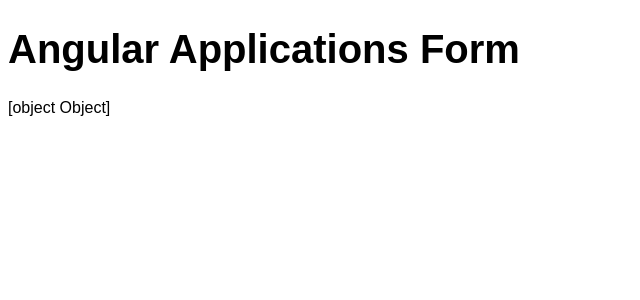
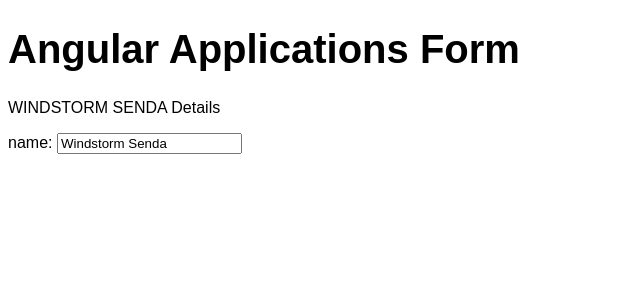
Before and after one commit to sambulosenda/Formapplications, an Angular app: page / in a window 1280 px wide. Shown: the top 300 px of the page, without its empty margins (0-640 px from the left). Built offline with nearby package versions, Linux system fonts and the light colour scheme.

Commit message:
kick the ass code

```diff
--- a/src/app/app.component.css
+++ b/src/app/app.component.css
@@ -1,5 +1,4 @@
-h1 {
-    font-family: Arial, Helvetica, sans-serif;
+h1 {    font-family: Arial, Helvetica, sans-serif;
     font-size: 250%;
 }
 h2, h3{
--- a/src/app/app.module.ts
+++ b/src/app/app.module.ts
@@ -1,7 +1,7 @@
 import { BrowserModule } from '@angular/platform-browser';
 import { NgModule } from '@angular/core';
 
-
+import { FormsModule} from '@angular/forms';
 import { AppComponent } from './app.component';
 import { SoldiersComponent } from './soldiers/soldiers.component';
 
@@ -12,7 +12,8 @@
     SoldiersComponent
   ],
   imports: [
-    BrowserModule
+    BrowserModule,
+    FormsModule
   ],
   providers: [],
   bootstrap: [AppComponent]
--- a/src/app/soldiers/soldiers.component.html
+++ b/src/app/soldiers/soldiers.component.html
@@ -1 +1,8 @@
-<p>{{soldier}}</p>
+<p>{{ soldier.name | uppercase }} Details</p>
+
+
+<div>
+    <label> name:
+        <input [(ngModel)] = "soldier.name" placeholder="name">
+    </label>
+</div>
--- a/src/app/soldiers/soldiers.component.ts
+++ b/src/app/soldiers/soldiers.component.ts
@@ -12,8 +12,9 @@
 
 soldier: Soldier = {
   id : 1,
-  name : 'Windstorm'
+  name : 'Windstorm Senda'
 };
+
 
   constructor() { }
 
```
